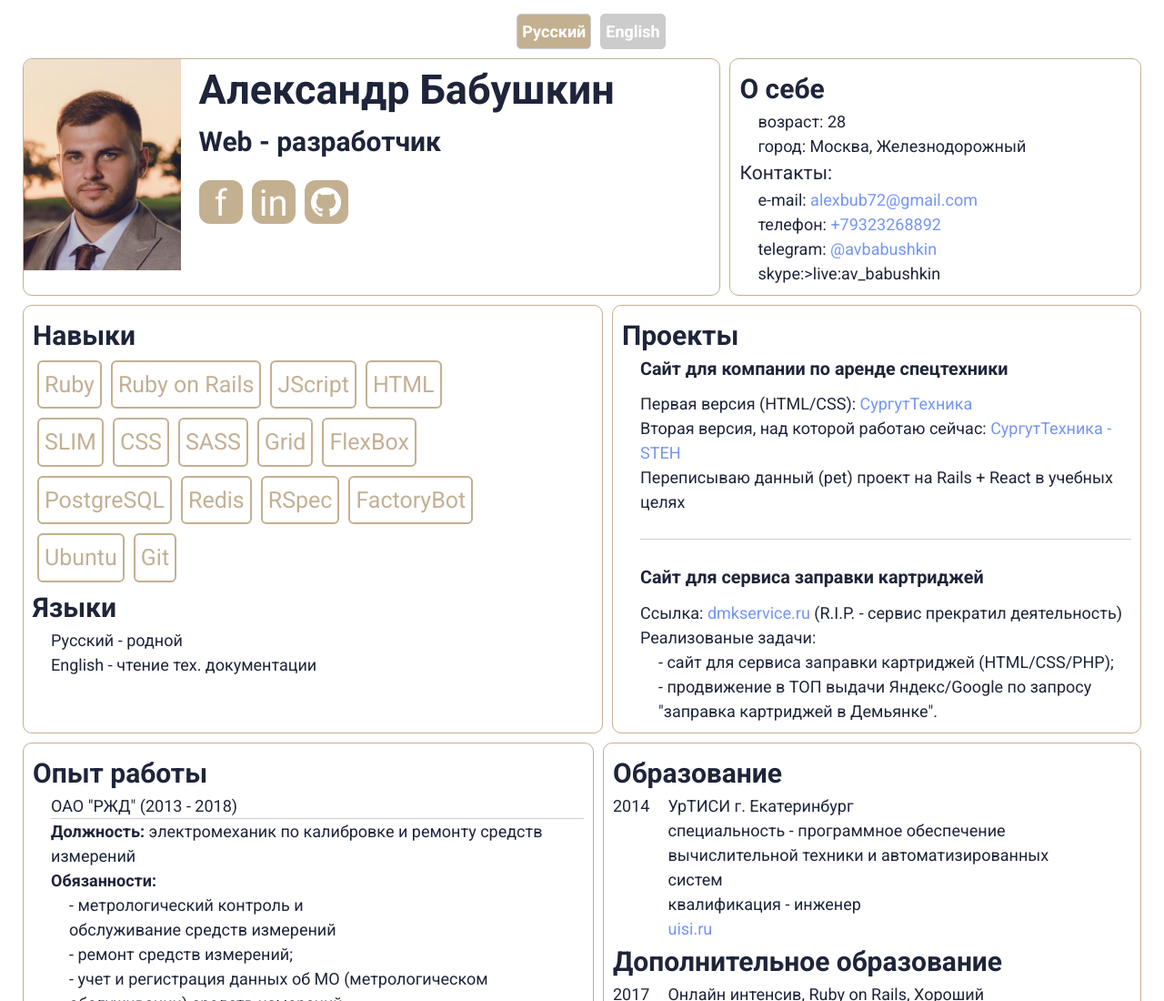
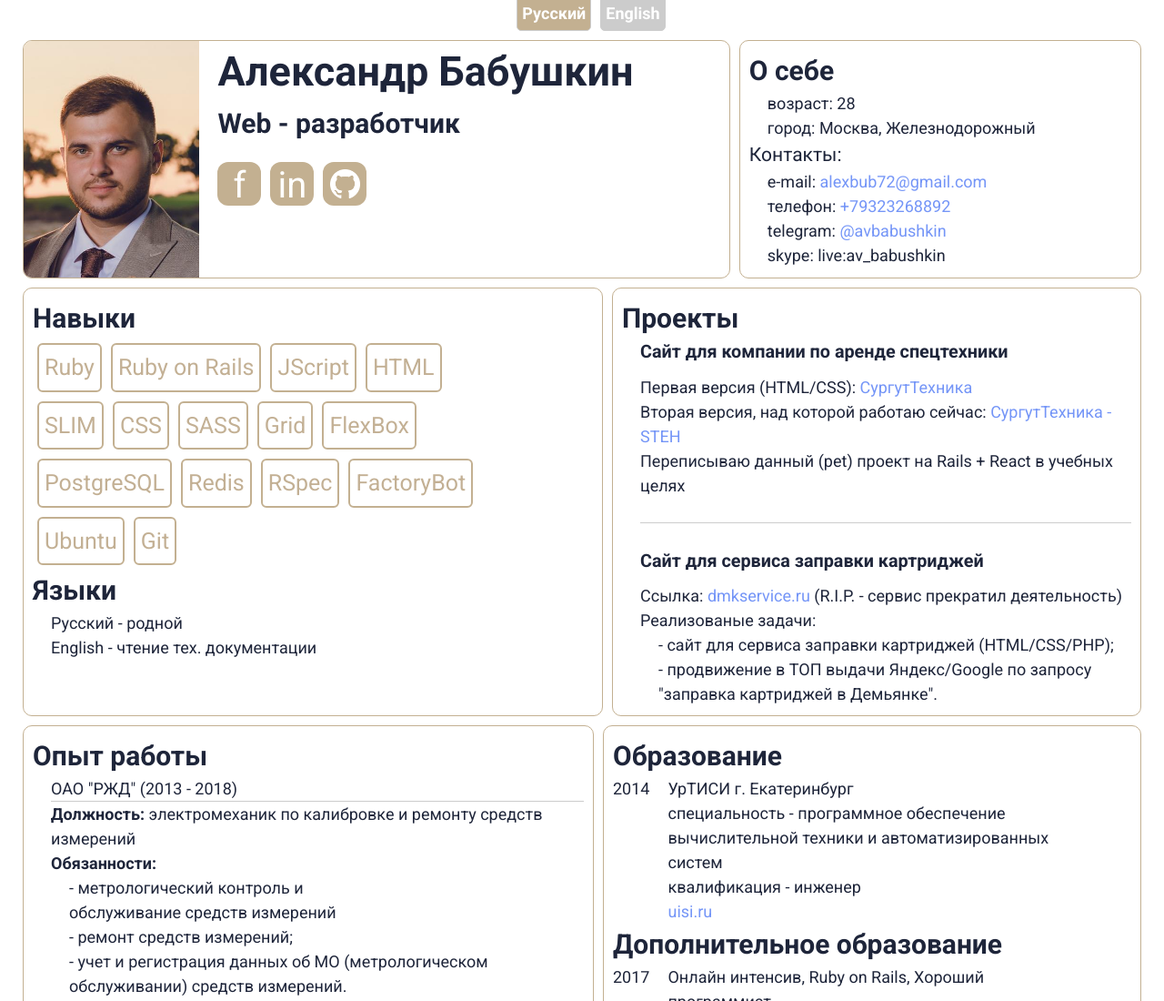
Before and after one commit to san9dev/cv, a plain HTML site: page index.html in a window 1280 px wide. Shown: the top 1100 px of the page at 91% size. Drawn offline with Linux system fonts and the light colour scheme.

Commit message:
fix photo height & btn lang margin

```diff
--- a/css/style.css
+++ b/css/style.css
@@ -48,6 +48,7 @@ h2 {
 /*Button style*/
 
 .btn-container {
+  margin-top: -20px;
   display: flex;
   justify-content: center;
 }
@@ -73,10 +74,12 @@ h2 {
 }
 
 .btn-primary {
+  position: relative;
   background: #c3b091;
 }
 
 .btn-secondary {
+  position: relative;
   background: #ccc;
 }
 
@@ -122,7 +125,7 @@ h2 {
 }
 
 .photo {
-  height: 232px;
+  height: 260px;
 }
 
 .wrapper-name {
--- a/index.html
+++ b/index.html
@@ -51,7 +51,7 @@
               <li>e-mail: <a href="mailto:alexbub72@dmail.com">alexbub72@gmail.com</a> </li>
               <li>телефон: <a href="tel:+79323268892">+79323268892</a></li>
               <li>telegram: <a href="https://t.me/avbabushkin">@avbabushkin</a></li>
-              <li>skype:>live:av_babushkin</a></li>
+              <li>skype: live:av_babushkin</a></li>
             </ul>
           </div>
         </div>
```
